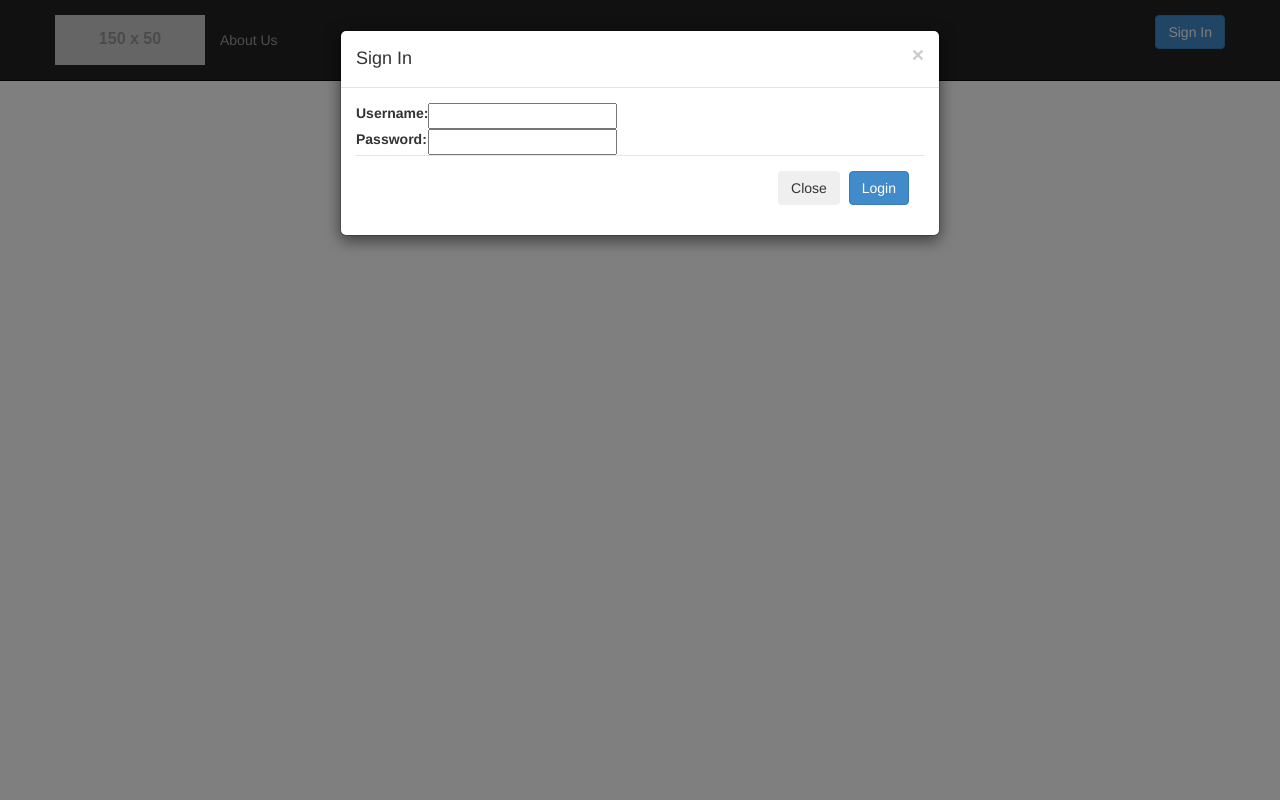
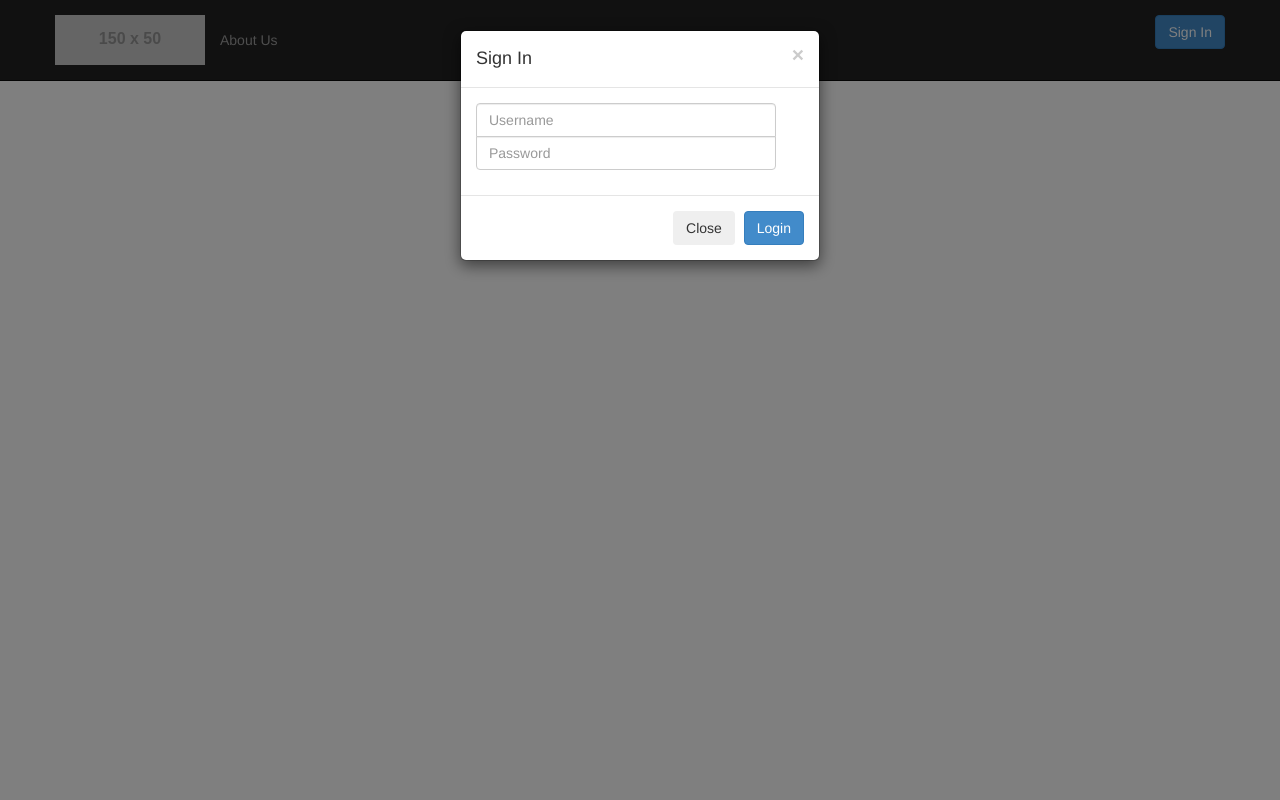
Before and after one commit to vineetsagar/dancestudio, a Django app: template templates/sway/index.html in a window 1280 px wide, after a click on "Sign In". Run offline with Django 3.2, Linux system fonts and the light colour scheme; the template is opened without the code that fills it, so the values that code supplies are empty; grey boxes labelled with a size stand in for pictures from a placeholder-image service; some libraries are stand-ins or nearby versions.

Commit message:
Done some UI changes to Vineet's modal login
Done some UI changes to Vineet's modal login

```diff
--- a/templates/bootstrap_base.html
+++ b/templates/bootstrap_base.html
@@ -67,34 +67,28 @@
 
 <!-- Modal -->
 <div class="modal fade" id="myModal" tabindex="-1" role="dialog" aria-labelledby="myModalLabel" aria-hidden="true">
-  <div class="modal-dialog">
+  <div class="modal-dialog" style="width:360px;">
     <div class="modal-content">
+      <form id= "loginForm">
       <div class="modal-header">
         <button type="button" class="close" data-dismiss="modal" aria-label="Close"><span aria-hidden="true">&times;</span></button>
         <h4 class="modal-title" id="myModalLabel">Sign In</h4>
       </div>
       <div class="modal-body">
-			<form id= "loginForm">
+
   		      {% csrf_token %}
-			<table class="ui-widget">
-			<tr>
-			    <td><label for="id_username">Username:</label></td>
-			    <td><input id="id_username" maxlength="254" name="username" type="text" /></td>
-			</tr>
-			<tr>
-			    <td><label for="id_password">Password:</label></td>
-			    <td><input id="id_password" name="password" type="password" /></td>
-			</tr>
-			</table>
+  			    <input type="username"  name="username" class="form-control" style="width:300px;margin-bottom: -1px;border-bottom-right-radius: 0;border-bottom-left-radius: 0;" placeholder="Username">
+            <input type="password" name="password"  class="form-control" style="width:300px;margin-bottom: 10px;border-top-left-radius: 0;border-top-right-radius: 0;"placeholder="Password">
+
+      </div>
     	<div class="modal-footer">
           	<div id="form-feedback" class="form-feedback"></div>
           	  <button class="btn" data-dismiss="modal" aria-hidden="true">Close</button>
         		<button type="submit" value="login" class="btn btn-primary">Login</button>
           </div>
-    </div>
       </form>
       </div>
-
+    </div>
   </div>
 </div>
 				   	  </ul>
```
Lines whose indentation alone changed are shown as unchanged.
